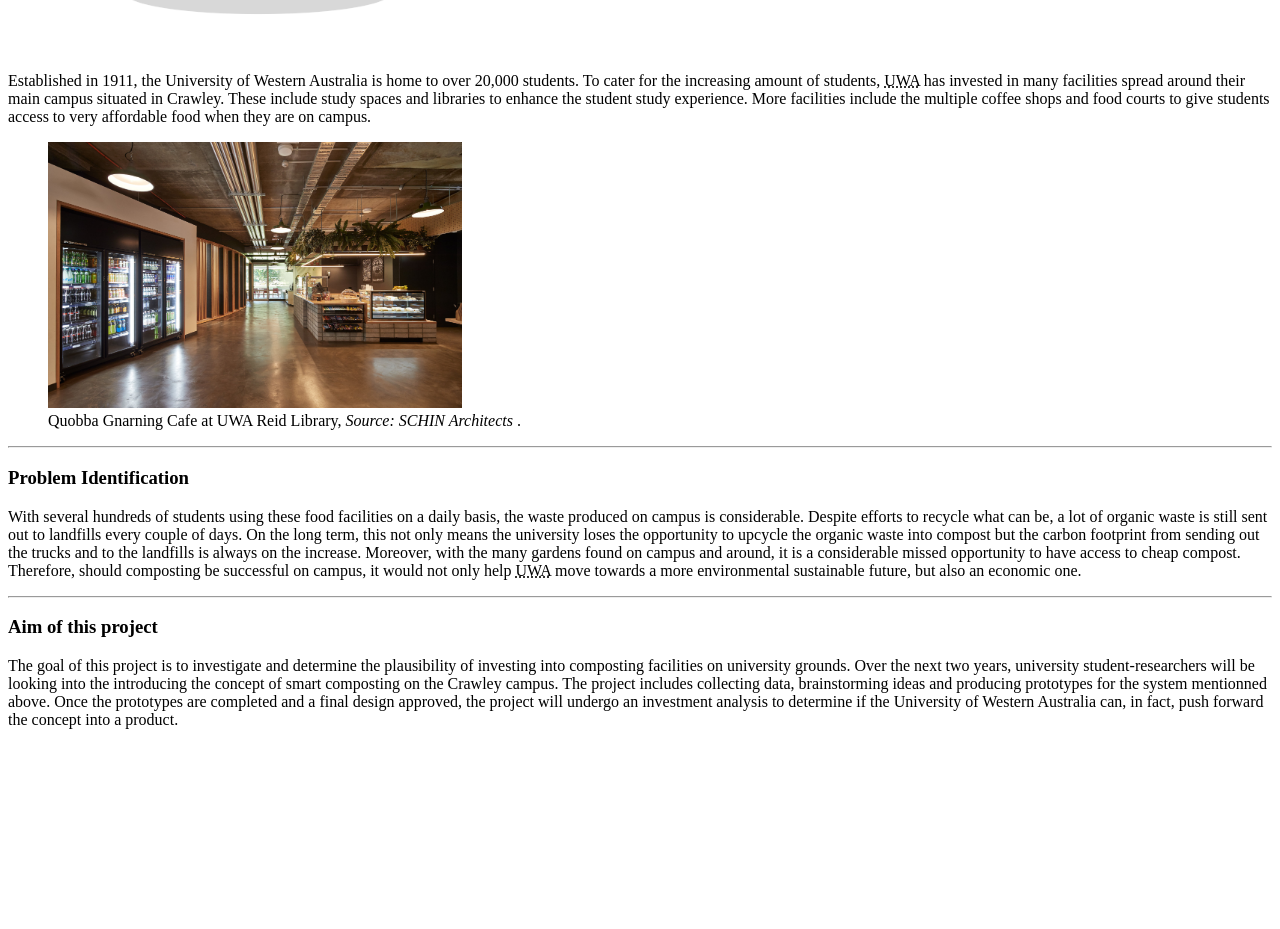
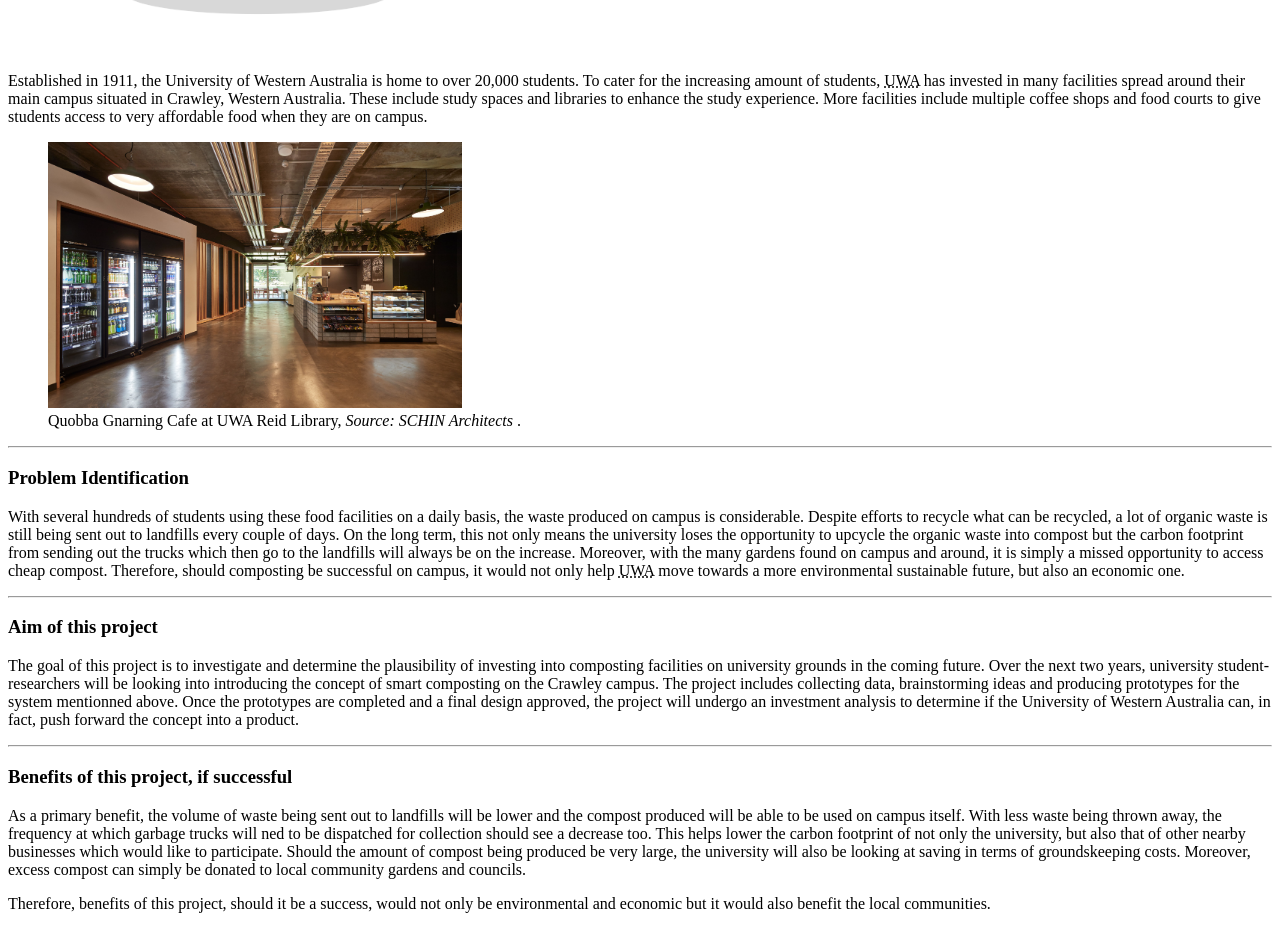
Before and after one commit to kenjilhc/kenjilhc.github.io, a plain HTML site: page index.html in a window 1280 px wide. Shown: the part 361-1290 px from the top of the page. Before the commit the page ends 1106 px from the top, so only its background shows below. Drawn offline with Linux system fonts and the light colour scheme.

Commit message:
Update index.html

```diff
--- a/index.html
+++ b/index.html
@@ -6,7 +6,7 @@
 
   <img src="Mascot 2.png" alt="Composting on Campus" width="500" height="333" class="center">
 
-  <p> Established in 1911, the University of Western Australia is home to over 20,000 students. To cater for the increasing amount of students, <abbr title="The University of Western Australia">UWA</abbr> has invested in many facilities spread around their main campus situated in Crawley. These include study spaces and libraries to enhance the student study experience. More facilities include the multiple coffee shops and food courts to give students access to very affordable food when they are on campus. </p>
+  <p> Established in 1911, the University of Western Australia is home to over 20,000 students. To cater for the increasing amount of students, <abbr title="The University of Western Australia">UWA</abbr> has invested in many facilities spread around their main campus situated in Crawley, Western Australia. These include study spaces and libraries to enhance the study experience. More facilities include multiple coffee shops and food courts to give students access to very affordable food when they are on campus. </p>
 
   <figure>
   <img src="Reid.jpg" alt="Reid Cafetaria" style="width:35%">
@@ -15,11 +15,16 @@
   <hr>
 
   <h3> Problem Identification </h3>
-  <p> With several hundreds of students using these food facilities on a daily basis, the waste produced on campus is considerable. Despite efforts to recycle what can be, a lot of organic waste is still sent out to landfills every couple of days. On the long term, this not only means the university loses the opportunity to upcycle the organic waste into compost but the carbon footprint from sending out the trucks and to the landfills is always on the increase. Moreover, with the many gardens found on campus and around, it is a considerable missed opportunity to have access to cheap compost. Therefore, should composting be successful on campus, it would not only help <abbr title="The University of Western Australia">UWA</abbr> move towards a more environmental sustainable future, but also an economic one.
+  <p> With several hundreds of students using these food facilities on a daily basis, the waste produced on campus is considerable. Despite efforts to recycle what can be recycled, a lot of organic waste is still being sent out to landfills every couple of days. On the long term, this not only means the university loses the opportunity to upcycle the organic waste into compost but the carbon footprint from sending out the trucks which then go to the landfills will always be on the increase. Moreover, with the many gardens found on campus and around, it is simply a missed opportunity to access cheap compost. Therefore, should composting be successful on campus, it would not only help <abbr title="The University of Western Australia">UWA</abbr> move towards a more environmental sustainable future, but also an economic one.</p>
     <hr>
 
   <h3> Aim of this project </h3>
-  <p> The goal of this project is to investigate and determine the plausibility of investing into composting facilities on university grounds. Over the next two years, university student-researchers will be looking into the introducing the concept of smart composting on the Crawley campus. The project includes collecting data, brainstorming ideas and producing prototypes for the system mentionned above. Once the prototypes are completed and a final design approved, the project will undergo an investment analysis to determine if the University of Western Australia can, in fact, push forward the concept into a product.
+  <p> The goal of this project is to investigate and determine the plausibility of investing into composting facilities on university grounds in the coming future. Over the next two years, university student-researchers will be looking into introducing the concept of smart composting on the Crawley campus. The project includes collecting data, brainstorming ideas and producing prototypes for the system mentionned above. Once the prototypes are completed and a final design approved, the project will undergo an investment analysis to determine if the University of Western Australia can, in fact, push forward the concept into a product.</p>
+    <hr>
+
+  <h3> Benefits of this project, if successful </h3>
+  <p> As a primary benefit, the volume of waste being sent out to landfills will be lower and the compost produced will be able to be used on campus itself. With less waste being thrown away, the frequency at which garbage trucks will ned to be dispatched for collection should see a decrease too. This helps lower the carbon footprint of not only the university, but also that of other nearby businesses which would like to participate. Should the amount of compost being produced be very large, the university will also be looking at saving in terms of groundskeeping costs. Moreover, excess compost can simply be donated to local community gardens and councils. </p>
+  <p> Therefore, benefits of this project, should it be a success, would not only be environmental and economic but it would also benefit the local communities. </p>
 
 
 </body>
```
